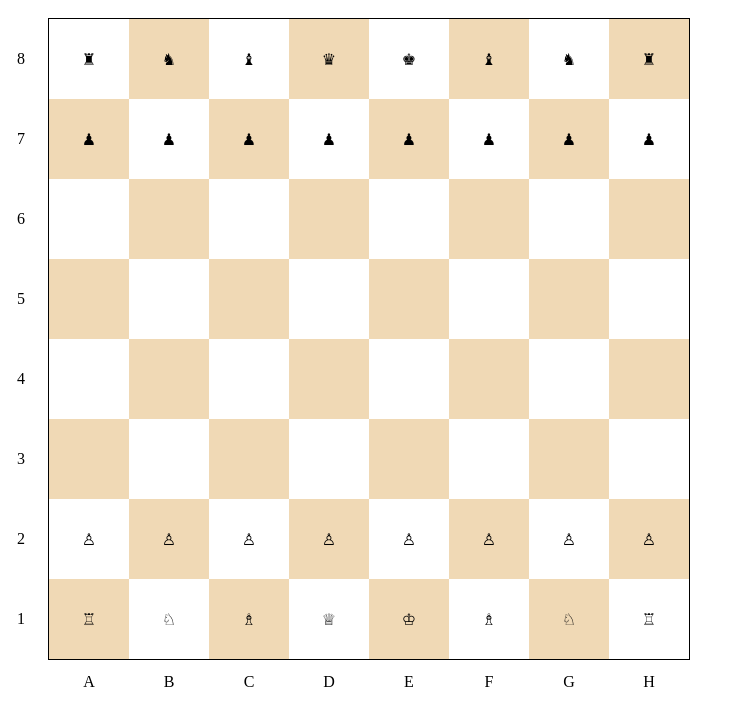
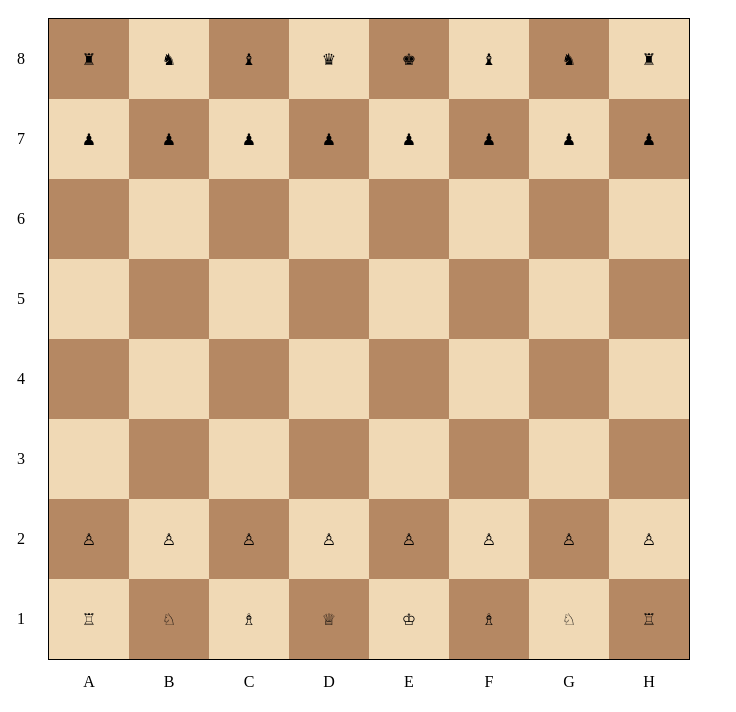
Before and after one commit to lundjohan/chess-engine, a plain HTML site: page index.html in a window 1280 px wide. Shown: the part 88-800 px from the top of the page, without its empty margins (0-736 px from the left). Drawn offline with nearby package versions, Linux system fonts and the light colour scheme.

Commit message:
fixed css heritage

```diff
--- a/index.html
+++ b/index.html
@@ -40,7 +40,7 @@
         background-color: #f0d9b5;
       }
 
-      .square:even {
+      .square.even {
         background-color: #b58863;
       }
     </style>
```
